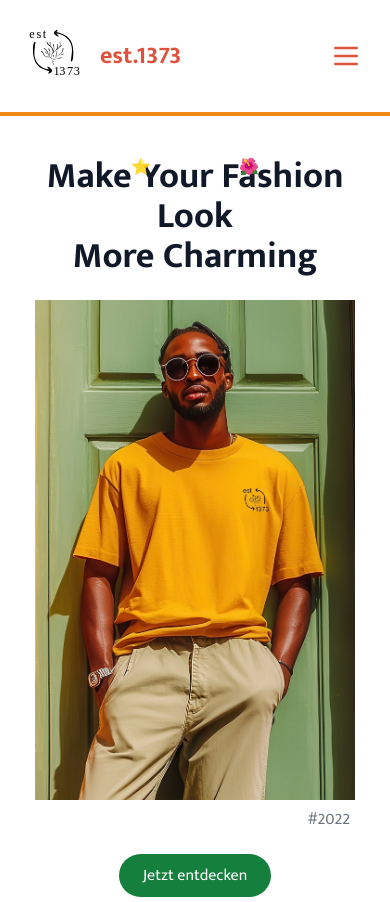
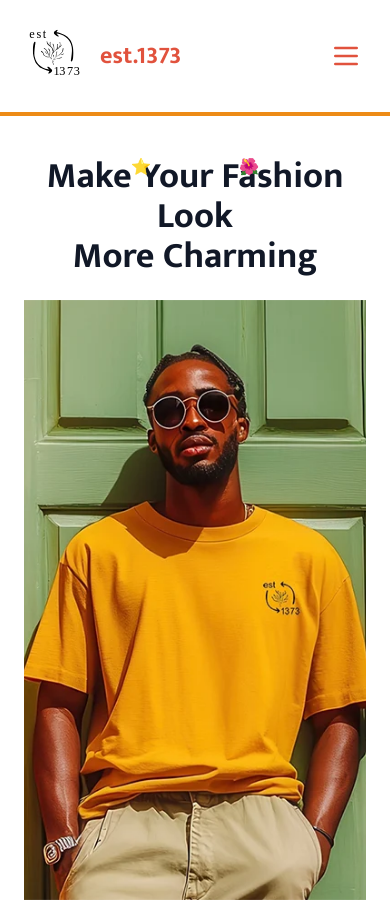
Before and after one commit to joka21/est1373, a Next.js app: page / in a window 390 px wide. Shown: the top 902 px of the page. Built offline with nearby package versions, Linux system fonts and the light colour scheme.

Commit message:
new mobil version

```diff
--- a/components/FashionHero.tsx
+++ b/components/FashionHero.tsx
@@ -3,19 +3,21 @@ import Image from 'next/image';
 
 type ImageConfig = {
   src: string;
+  mobileSrc: string;
   alt: string;
 };
 
 const FashionHero: React.FC = () => {
   const sideImages: ImageConfig[] = [
-    { src: '/bilder/bild1.webp', alt: 'Fashion model 1' },
-    { src: '/bilder/bild2.webp', alt: 'Fashion model 2' },
-    { src: '/bilder/bild3.webp', alt: 'Fashion model 3' },
-    { src: '/bilder/bild4.webp', alt: 'Fashion model 4' },
+    { src: '/bilder/bild1.webp', mobileSrc: '/bilder/bild1.webp', alt: 'Fashion model 1' },
+    { src: '/bilder/bild2.webp', mobileSrc: '/bilder/bild2.webp', alt: 'Fashion model 2' },
+    { src: '/bilder/bild3.webp', mobileSrc: '/bilder/bild3.webp', alt: 'Fashion model 3' },
+    { src: '/bilder/bild4.webp', mobileSrc: '/bilder/bild4.webp', alt: 'Fashion model 4' },
   ];
 
   const mainImage: ImageConfig = {
     src: '/bilder/hauptbild.webp',
+    mobileSrc: '/bilder/MobilHauptbild.webp', // Korrigierter Dateiname
     alt: 'Main fashion model',
   };
 
@@ -32,7 +34,7 @@ const FashionHero: React.FC = () => {
       </div>
 
       {/* Images Layout */}
-      <div className="flex justify-center items-start mx-auto">
+      <div className="flex justify-center items-start mx-auto w-full">
         {/* Left Column - Hidden on Mobile */}
         <div className="hidden md:flex flex-col">
           <div className="w-[400px] h-[300px] relative rounded-lg overflow-hidden">
@@ -53,14 +55,23 @@ const FashionHero: React.FC = () => {
           </div>
         </div>
 
-        {/* Center Image - Responsive Size */}
-        <div className="w-[320px] h-[500px] md:w-[500px] md:h-[800px] relative">
+        {/* Center Image - Responsive with different images for mobile/desktop */}
+        <div className="w-full px-4 h-[600px] md:px-0 md:w-[500px] md:h-[800px] relative">
+          <Image
+            src={mainImage.mobileSrc}
+            alt={mainImage.alt}
+            fill
+            priority
+            className="object-cover md:hidden"
+            sizes="100vw"
+          />
           <Image
             src={mainImage.src}
             alt={mainImage.alt}
             fill
             priority
-            className="object-cover"
+            className="hidden md:block object-cover"
+            sizes="500px"
           />
         </div>
 
```
Also changed, not shown: public/bilder/MobilHauptbild.webp (added).
